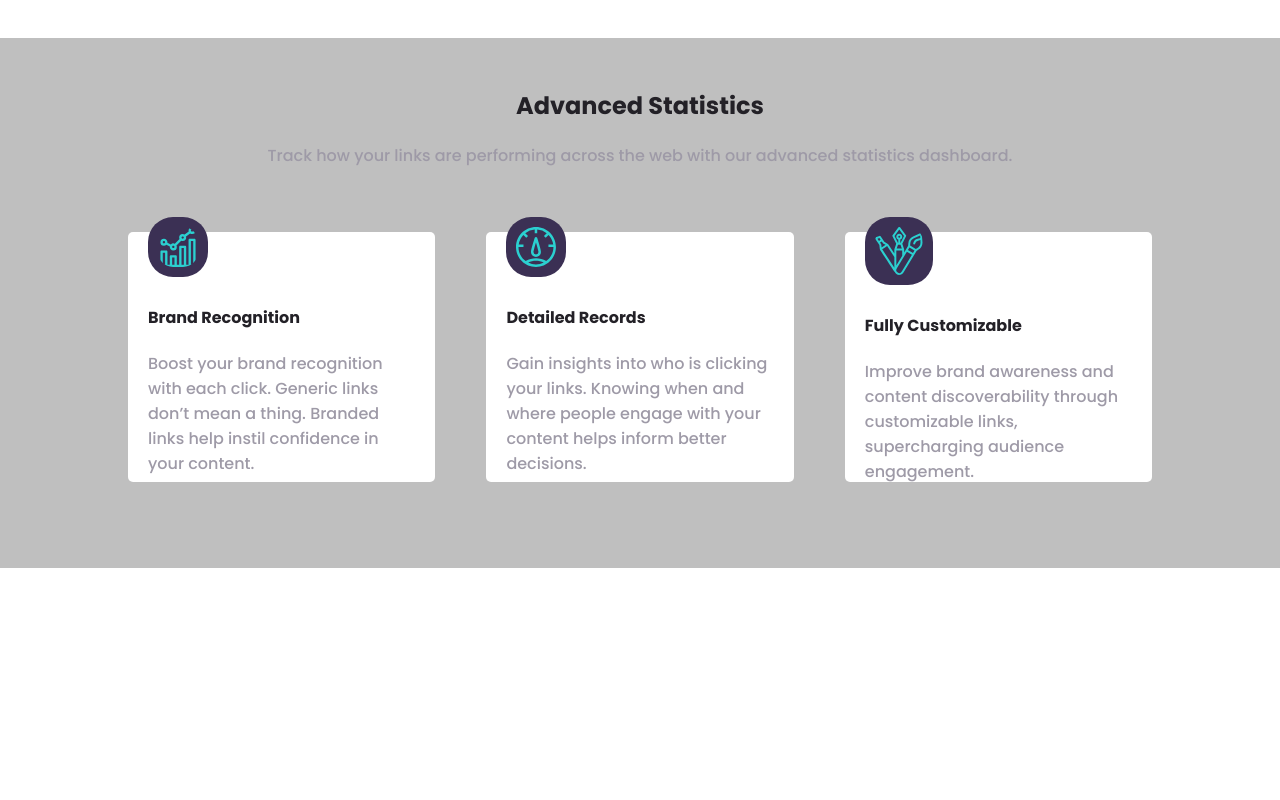
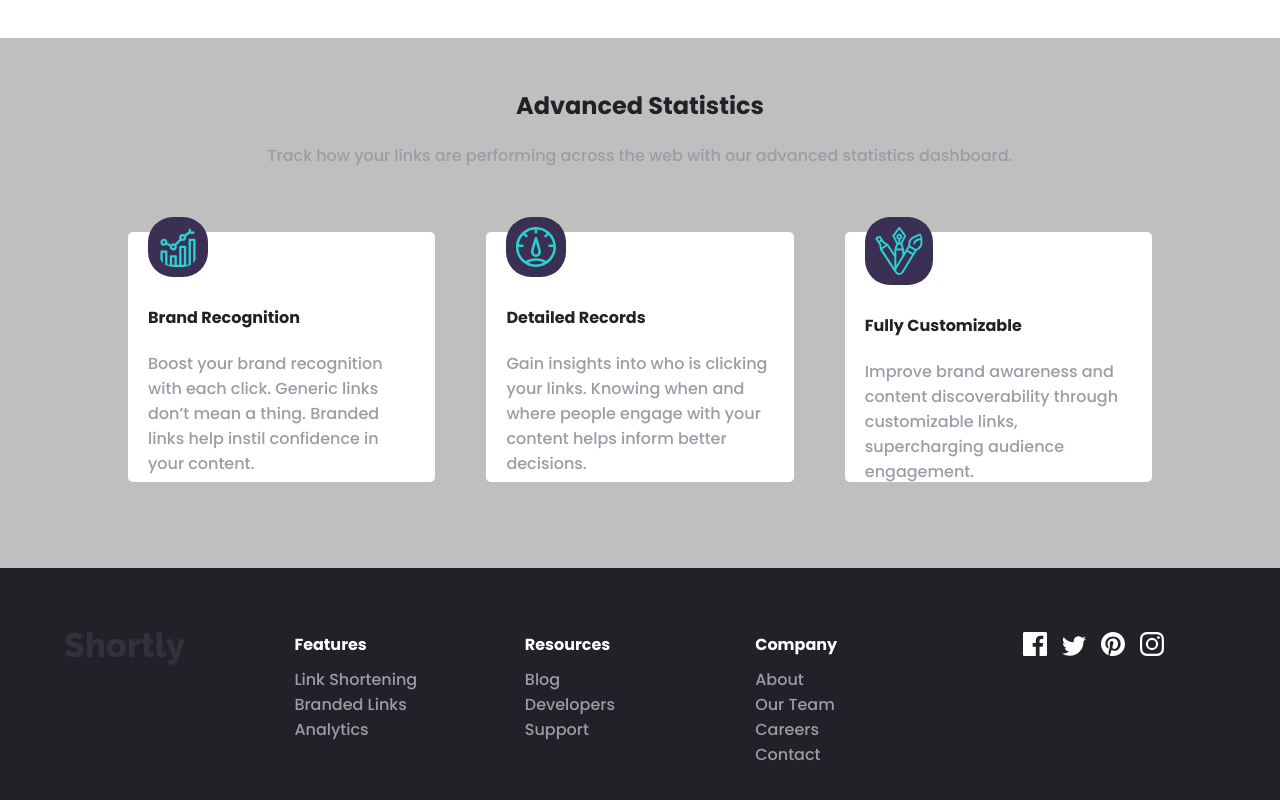
Before and after one commit to laioAndrade/URL-shortening, a React (Create React App) app: page / in a window 1280 px wide. Shown: the part 701-1501 px from the top of the page. Before the commit the page ends 1269 px from the top, so only its background shows below. Built offline with nearby package versions, Linux system fonts and the light colour scheme.

Commit message:
add footer component

```diff
--- a/src/App.js
+++ b/src/App.js
@@ -4,6 +4,7 @@ import Nav from './Components/Nav/Nav';
 import Info from './Section/Info/Info';
 import Input from './Components/Input/Input';
 import Statistics from './Section/Statistics/Statistics';
+import Footer from './Components/Footer/Footer';
 
 function App() {
   return (
@@ -16,7 +17,9 @@ function App() {
       <section >
         <Statistics />
       </section>
-
+      <footer>
+        <Footer />
+      </footer>
     </div>
   );
 }
--- /dev/null
+++ b/src/Components/Footer/Footer.js
@@ -0,0 +1,41 @@
+import React from 'react';
+import classes from './Footer.module.css';
+import logo from '../../assets/images/logo.svg';
+import fbIcon from '../../assets/images/icon-facebook.svg';
+import instaIcon from '../../assets/images/icon-instagram.svg';
+import ptIcon from '../../assets/images/icon-pinterest.svg';
+import twtIcon from '../../assets/images/icon-twitter.svg';
+
+
+const footer = () => (
+  <div className={classes.Footer}>
+    <img src={logo} alt="logo"/>
+    <div className={classes.List}>
+      <span>Features</span>
+      <span>Link Shortening</span>
+      <span>Branded Links</span>
+      <span>Analytics</span>
+    </div>
+    <div className={classes.List}>
+      <span>Resources</span>
+      <span>Blog</span>
+      <span>Developers</span>
+      <span>Support</span>
+    </div>
+    <div className={classes.List}>
+      <span>Company</span>
+      <span>About</span>
+      <span>Our Team</span>
+      <span>Careers</span>
+      <span>Contact</span>
+    </div>
+    <div>
+      <img className={classes.Icon} src={fbIcon} alt="facebook icon"/>
+      <img className={classes.Icon} src={twtIcon} alt="twitter icon"/>
+      <img className={classes.Icon} src={ptIcon} alt="pinterest icon"/>
+      <img className={classes.Icon} src={instaIcon} alt="instagram icon"/>
+    </div>
+  </div>
+);
+
+export default footer;
--- /dev/null
+++ b/src/Components/Footer/Footer.module.css
@@ -0,0 +1,24 @@
+.Footer {
+  height: 150px;
+  padding: 5% 5%;
+  background: hsl(260, 8%, 14%);
+  display: grid;
+  grid-template-columns: repeat(5, 1fr);
+  color: hsl(257, 7%, 63%);
+}
+
+.List {
+  display: flex;
+  flex-direction: column;
+  text-align: left;
+}
+
+.List :first-child {
+  font-weight: 700;
+  color: white;
+  margin-bottom: 10px;
+}
+
+.Icon {
+  margin-right: 15px;
+}
```
